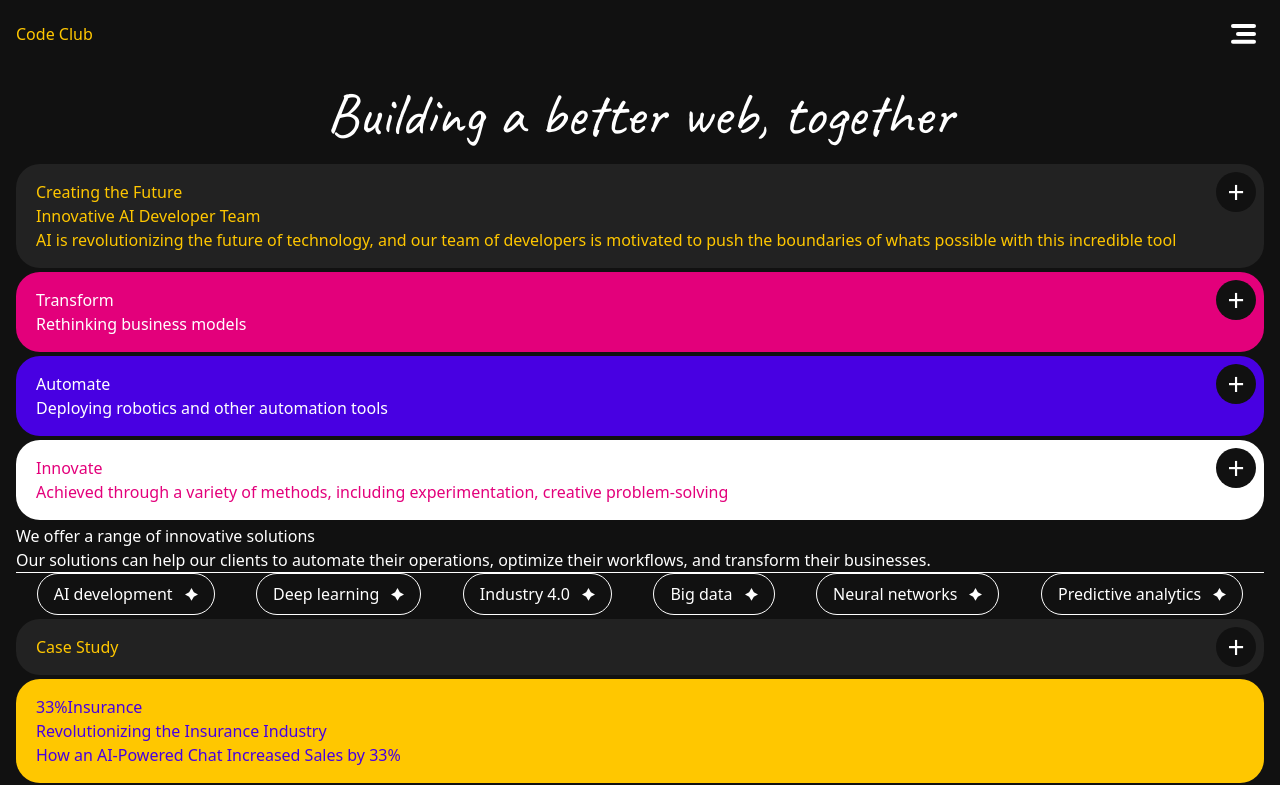
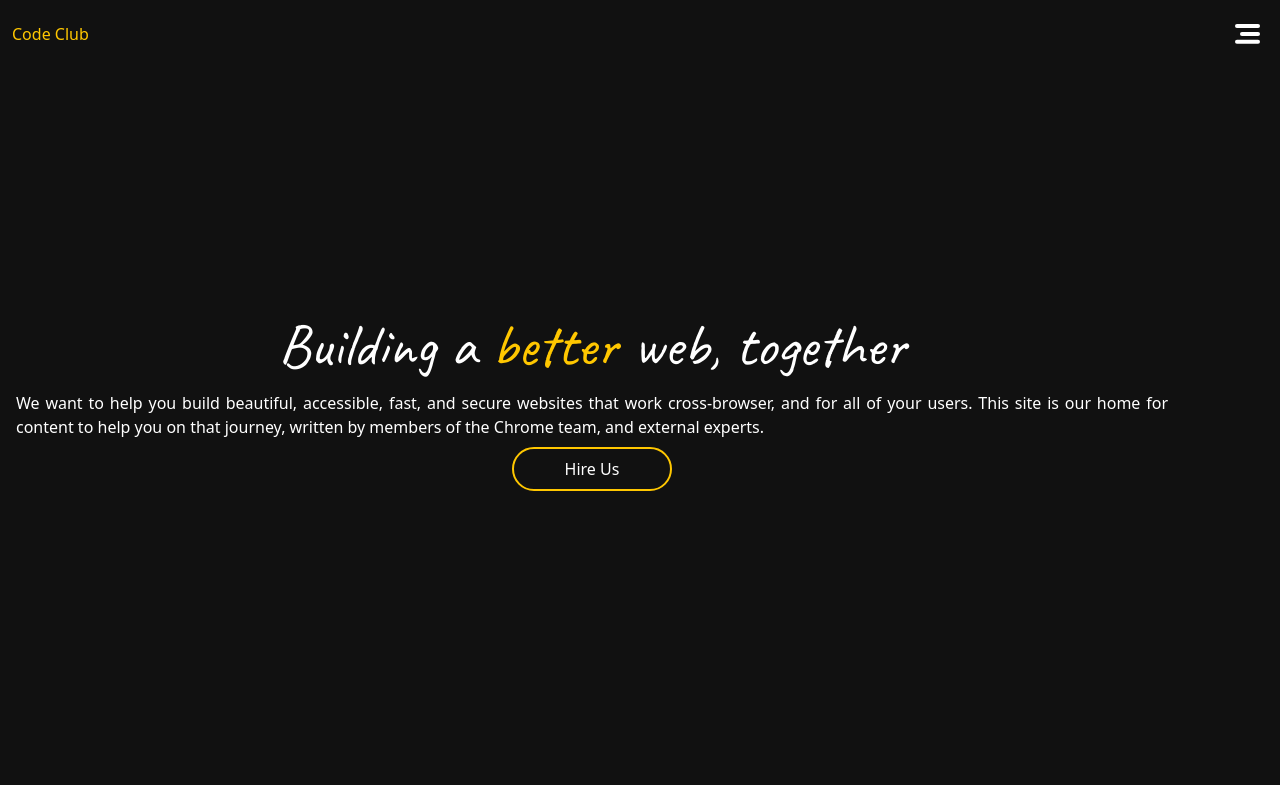
Before and after one commit to github-amirhossein/simple-dev-blog, a React (Vite) app: page / in a window 1280 px wide. Shown: the top 785 px of the page. Built offline with nearby package versions, Linux system fonts and the light colour scheme.

Commit message:
midified section1 content, change scrollig behavior

```diff
--- a/src/components/Header.jsx
+++ b/src/components/Header.jsx
@@ -11,7 +11,7 @@ export default function Header() {
   }
 
   return (
-    <header className='flex justify-between items-center py-4'>
+    <header className='fixed top-0 left-0 z-30 bg-black w-full flex justify-between items-center py-4 px-3'>
       <div className='text-yellow'>Code Club</div>
 
       <Navbar className={isMenuOpen ? 'rotate-0' : 'rotate-90'}>
--- a/src/components/Section1.jsx
+++ b/src/components/Section1.jsx
@@ -1,38 +1,23 @@
-import Box from './Box';
-import { colorPalm } from '../utilities';
-
 export default function Section1() {
   return (
     <section>
-      <h1 className='text-6xl p-4 font-caveat text-center'>Building a better web, together</h1>
+      <h1 className='text-6xl p-4 font-caveat text-center'>
+        Building a <span className='text-yellow'>better</span> web, together
+      </h1>
 
-      <Box className={colorPalm['gray']}>
-        <span>Creating the Future</span>
-        <h2>Innovative AI Developer Team</h2>
-        <p>
-          AI is revolutionizing the future of technology, and our team of
-          developers is motivated to push the boundaries of whats possible with
-          this incredible tool
-        </p>
-      </Box>
+      <p className='text-justify'>
+        We want to help you build beautiful, accessible, fast, and secure
+        websites that work cross-browser, and for all of your users. This site
+        is our home for content to help you on that journey, written by members
+        of the Chrome team, and external experts.
+      </p>
 
-      <Box className={colorPalm['pink']}>
-        <h2>Transform </h2>
-        <p>Rethinking business models</p>
-      </Box>
-
-      <Box className={colorPalm['blue']}>
-        <h2>Automate</h2>
-        <p>Deploying robotics and other automation tools</p>
-      </Box>
-
-      <Box className={colorPalm['white']}>
-        <h2>Innovate</h2>
-        <p>
-          Achieved through a variety of methods, including experimentation,
-          creative problem-solving
-        </p>
-      </Box>
+      <a
+        href=''
+        className='block mx-auto border-2 border-yellow py-2 w-40 text-center rounded-full my-2 mb-20'
+      >
+        Hire Us
+      </a>
     </section>
   );
 }
--- a/src/index.css
+++ b/src/index.css
@@ -1,3 +1,20 @@
 @tailwind base;
 @tailwind components;
 @tailwind utilities;
+
+html{
+  scroll-behavior: smooth;
+  scroll-behavior: revert;
+  scroll-snap-type: y mandatory;
+}
+
+section{
+  scroll-snap-align: start;
+  height: 100vh;
+  width: 90vw;
+  padding-top: 70px;
+  display: flex;
+  flex-direction: column;
+  align-items: center;
+  justify-content: center;
+}
```
